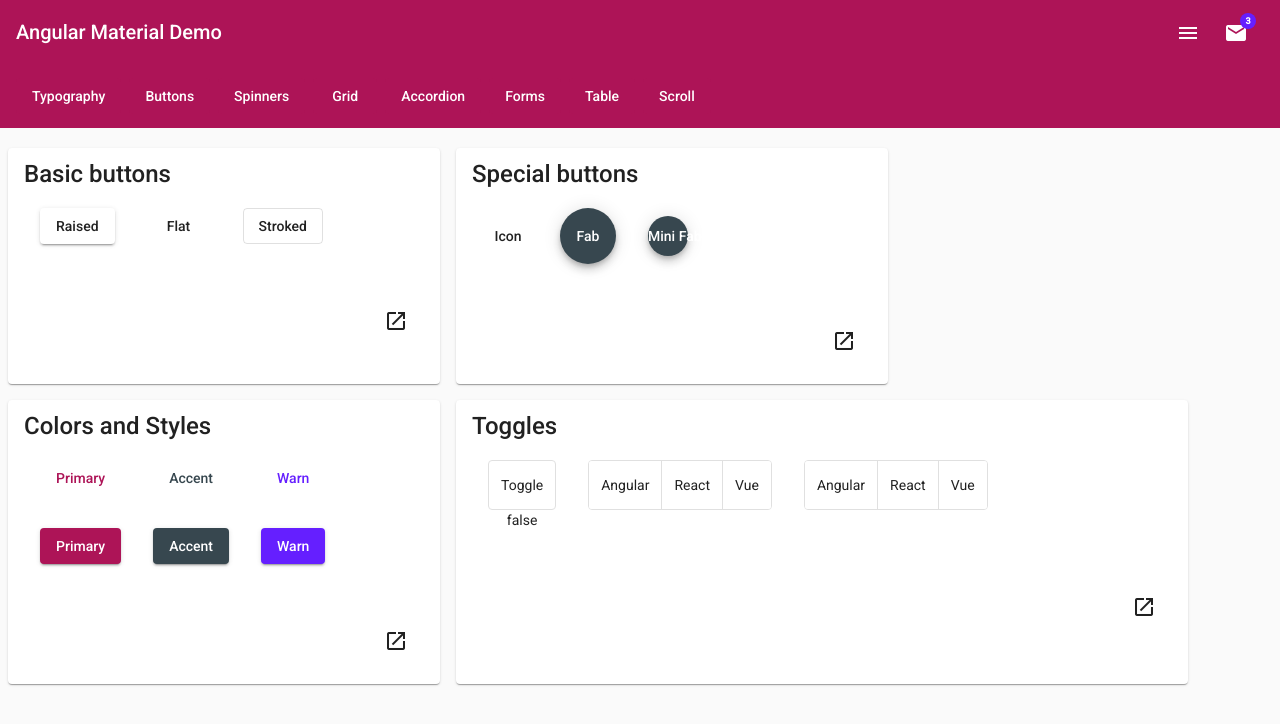
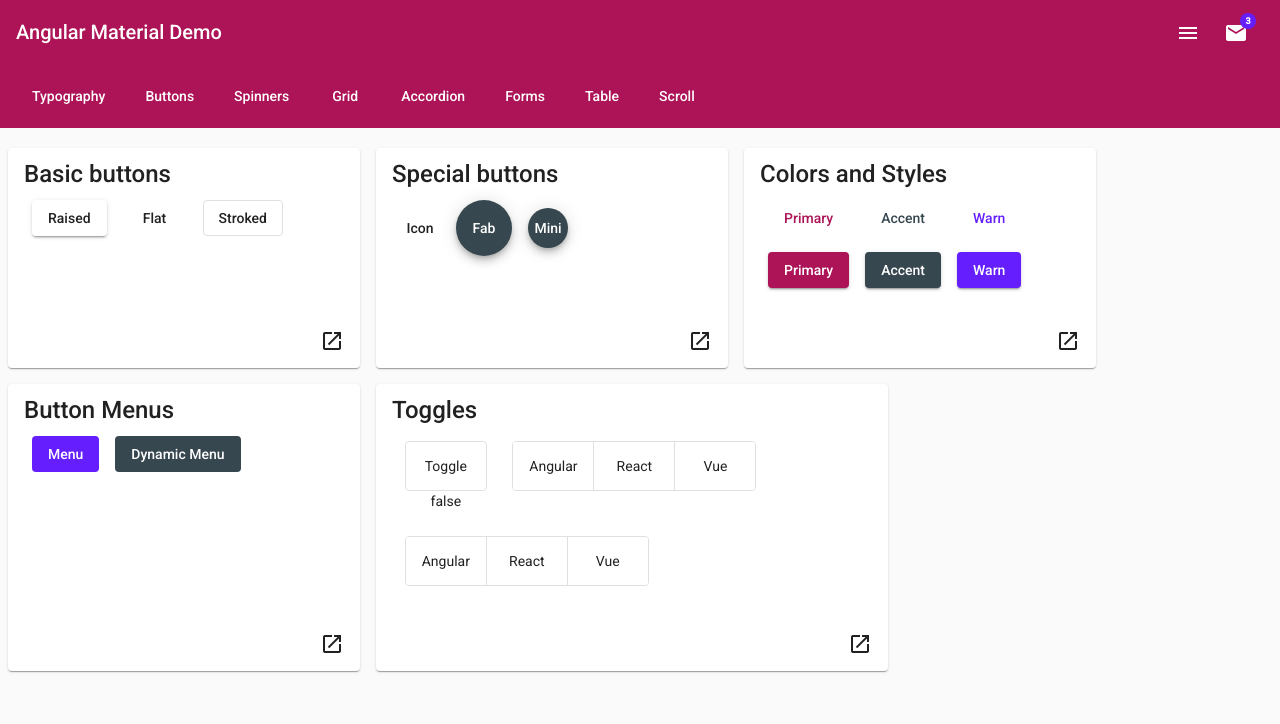
Before and after one commit to Fulvia1989/Material-Demo, an Angular app: page /buttons in a window 1280 px wide. Shown: the top 724 px of the page. Built offline with nearby package versions, Linux system fonts and the light colour scheme.

Commit message:
fixed toggles layout

```diff
--- a/src/app/app.component.html
+++ b/src/app/app.component.html
@@ -1,26 +1,7 @@
 <mat-sidenav-container>
-  <mat-sidenav mode="side" #sidenav (opened)="log('Opened')" (closed)="log('Closed')">
+  <mat-sidenav mode="side" position="end" #sidenav (opened)="log('Opened')" (closed)="log('Closed')">
 
-    <div>
-      <button mat-flat-button color="warn" [matMenuTriggerFor]="appMenu">Menu</button>
-      <mat-menu #appMenu="matMenu" xPosition="after" yPosition="below">
-        <button mat-menu-item [matMenuTriggerFor]="subMenu" >FrontEnd</button>
-        <button mat-menu-item>BackEnd</button>
-      </mat-menu>
-      <mat-menu #subMenu="matMenu">
-        <button mat-menu-item [matMenuTriggerFor]="lazyMenu" [matMenuTriggerData]="{name:'Angular'}">Angular</button>
-        <button mat-menu-item [matMenuTriggerFor]="lazyMenu" [matMenuTriggerData]="{name:'React'}">React</button>
-        <button mat-menu-item>Vue</button>
-      </mat-menu>
 
-      <button mat-flat-button color="accent" [matMenuTriggerFor]="appMenu">Dynamic Menu</button>
-      <mat-menu #lazyMenu="matMenu">
-        <ng-template matMenuContent let-name="name">
-          <button mat-menu-item>About {{name}}</button>
-          <button mat-menu-item>Start coding</button>
-        </ng-template>
-      </mat-menu>
-    </div>
     <div>
       <mat-list>
         <mat-list-item>
--- a/src/app/buttons/buttons.component.html
+++ b/src/app/buttons/buttons.component.html
@@ -22,7 +22,7 @@
     <mat-card-content>
       <button mat-icon-button>Icon</button>
       <button mat-fab>Fab</button>
-      <button mat-mini-fab>Mini Fab</button>
+      <button mat-mini-fab>Mini</button>
     </mat-card-content>
     <mat-card-actions align="end">
       <button mat-icon-button>
@@ -50,16 +50,51 @@
     </mat-card-actions>
 
   </mat-card>
+
+  <mat-card>
+    <mat-card-title>
+      Button Menus
+    </mat-card-title>
+    <mat-card-content>
+
+        <button mat-flat-button color="warn" [matMenuTriggerFor]="appMenu">Menu</button>
+        <mat-menu style="overflow:hidden" #appMenu="matMenu" xPosition="after" yPosition="below">
+          <button mat-menu-item [matMenuTriggerFor]="subMenu" >FrontEnd</button>
+          <button mat-menu-item>BackEnd</button>
+        </mat-menu>
+        <mat-menu #subMenu="matMenu">
+          <button mat-menu-item [matMenuTriggerFor]="lazyMenu" [matMenuTriggerData]="{name:'Angular'}">Angular</button>
+          <button mat-menu-item [matMenuTriggerFor]="lazyMenu" [matMenuTriggerData]="{name:'React'}">React</button>
+          <button mat-menu-item>Vue</button>
+        </mat-menu>
+
+        <button mat-flat-button color="accent" [matMenuTriggerFor]="appMenu">Dynamic Menu</button>
+        <mat-menu #lazyMenu="matMenu">
+          <ng-template matMenuContent let-name="name">
+            <button mat-menu-item>About {{name}}</button>
+            <button mat-menu-item>Start coding</button>
+          </ng-template>
+        </mat-menu>
+
+    </mat-card-content>
+    <mat-card-actions align="end">
+      <button mat-icon-button>
+        <mat-icon >launch</mat-icon>
+      </button>
+    </mat-card-actions>
+
+  </mat-card>
+
   <mat-card class="toggles">
     <mat-card-title>
       Toggles
     </mat-card-title>
     <mat-card-content>
-      <div>
+      <div class="toggle-element">
         <mat-button-toggle #toggleBtn disableRipple>Toggle</mat-button-toggle>
         {{toggleBtn.checked}}
       </div>
-      <div>
+      <div class="toggle-element">
         <mat-button-toggle-group #toggleGroup="matButtonToggleGroup">
             <mat-button-toggle value="angular">Angular</mat-button-toggle>
             <mat-button-toggle value="react">React</mat-button-toggle>
@@ -67,7 +102,7 @@
         </mat-button-toggle-group>
         {{toggleGroup.value}}
       </div>
-      <div>
+      <div class="toggle-element">
         <mat-button-toggle-group #toggleGroupMultiple="matButtonToggleGroup" multiple>
             <mat-button-toggle value="angular">Angular</mat-button-toggle>
             <mat-button-toggle value="react">React</mat-button-toggle>
@@ -83,4 +118,5 @@
     </mat-card-actions>
 
   </mat-card>
+
 </div>
--- a/src/app/buttons/buttons.component.scss
+++ b/src/app/buttons/buttons.component.scss
@@ -1,22 +1,48 @@
-button{
-    margin: 1rem;
+mat-card-content button{
+    margin: 0.5rem!important;
+}
+
+.mat-menu-panel{
+
+    width: 10rem;
 }
 .container{
     display: flex;
     flex-wrap: wrap;
 }
-mat-card{
-    width: 400px;
+.mat-card{
+    width: 20rem;
     margin:0.5rem;
+
+        display:flex!important;
+        flex-direction: column;
+    .mat-card-actions{
+        margin-top: auto;
+    }
 }
 .toggles{
-    width: 700px;
+    flex-grow: 1;
+    max-width: 30rem;
+
     mat-card-content{
         display: flex;
+        flex-wrap: wrap;
     }
+    button{
+        margin:0!important;
+    }
+    mat-button-toggle{
+        margin:0;
+        width: 5rem;
 
-    div{
-        margin:1rem;
+        .mat-button-toggle-label-content{
+            padding: 0;
+            margin:0;
+        }
+    }
+    .toggle-element{
+        margin: 0.5rem!important;
+        padding: 0.3rem;
         display: flex;
         flex-direction: column;
         align-items: center;
--- a/src/app/buttons/buttons.component.ts
+++ b/src/app/buttons/buttons.component.ts
@@ -1,9 +1,13 @@
 import { Component, OnInit } from '@angular/core';
+import {ViewEncapsulation} from '@angular/core';
+
 
 @Component({
   selector: 'app-buttons',
   templateUrl: './buttons.component.html',
-  styleUrls: ['./buttons.component.scss']
+  styleUrls: ['./buttons.component.scss'],
+  encapsulation: ViewEncapsulation.None
+
 })
 export class ButtonsComponent implements OnInit {
 
```
